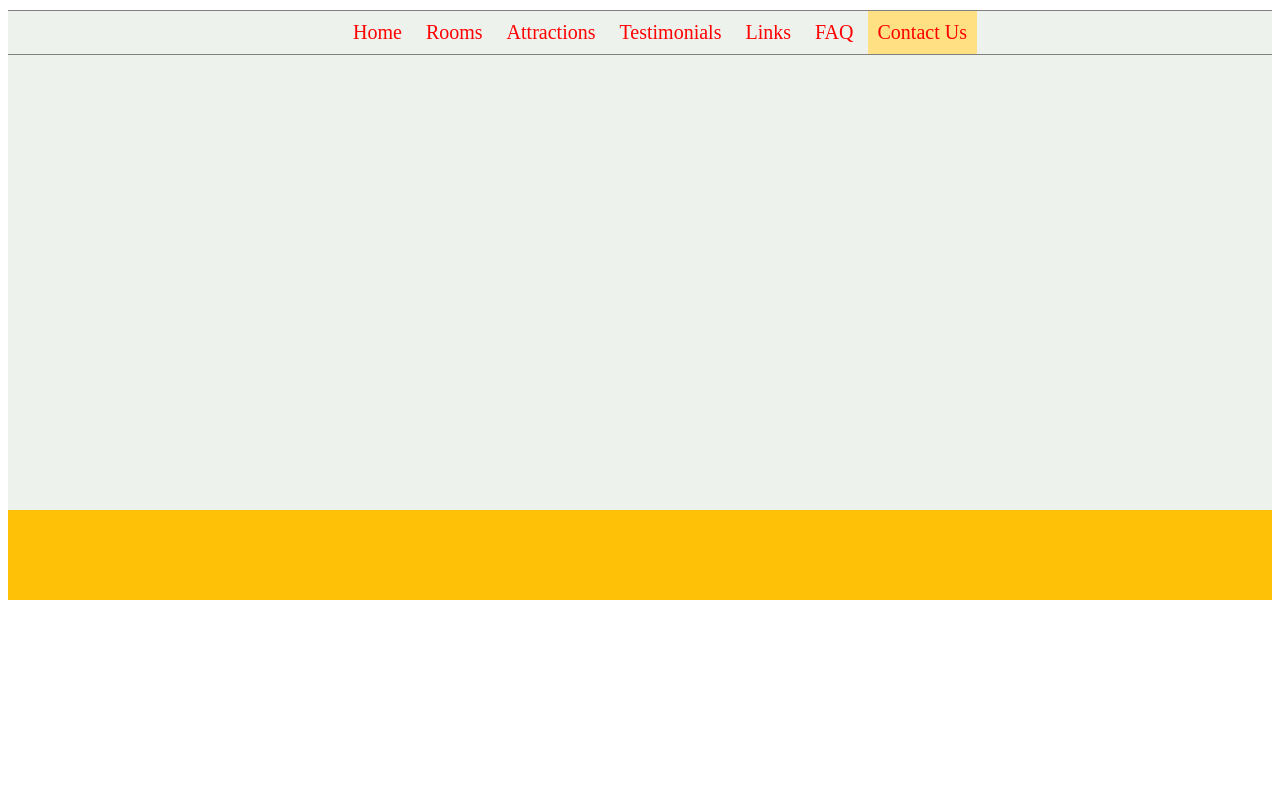
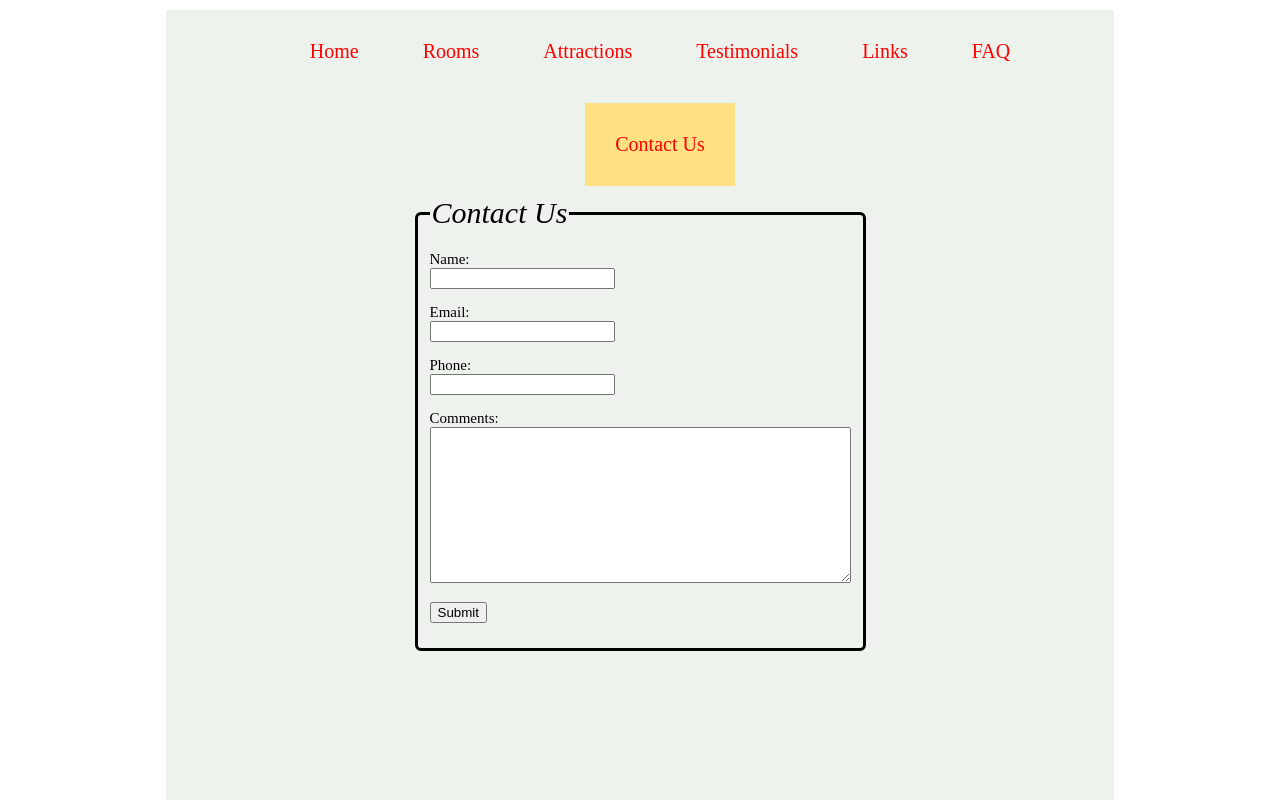
Before and after one commit to lavabyrd/College-CA-JqueryUI, a plain HTML site: page contact.html in a window 1280 px wide. Shown: the top 800 px of the page. Drawn offline with nearby package versions, Linux system fonts and the light colour scheme.

Commit message:
added form and modified div on front page

```diff
--- a/contact.html
+++ b/contact.html
@@ -2,16 +2,19 @@
 <html>
   <head>
     <meta charset="utf-8">
-    <script type="text/javascript" src="script.js"></script>
+
+    <script src="https://code.jquery.com/jquery-3.2.1.js" integrity="sha256-DZAnKJ/6XZ9si04Hgrsxu/8s717jcIzLy3oi35EouyE="crossorigin="anonymous"></script>
+    <script src="https://code.jquery.com/ui/1.12.1/jquery-ui.js" integrity="sha256-T0Vest3yCU7pafRw9r+settMBX6JkKN06dqBnpQ8d30="crossorigin="anonymous"></script>
+    <script src="script.js"></script>
     <link rel="stylesheet" type="text/css" href="css/stylesheet.css">
-    <title>Galway BandB</title>
+    <title>The Emerald Isle</title>
   </head>
   <body>
     <div id="back">
       <div id="menu">
           <ul id="header_menu">
             <a href="/index.html"><li>Home</li></a>
-            <a href="/Rooms.html"><li>Rooms</li></a>
+            <a href="/rooms.html"><li>Rooms</li></a>
             <a href="/attractions.html"><li>Attractions</li></a>
             <a href="/testimonials.html"><li>Testimonials</li></a>
             <a href="/links.html"><li>Links</li></a>
@@ -19,9 +22,32 @@
             <a href="/contact.html" class="active"><li>Contact Us</li></a>
           </ul>
       </div>
-      <div id="second">
-      </div>
-      <div id="third">
+
+      <div class="container">
+        <fieldset id="contact_form_fieldset">
+          <legend id="contact_us">Contact Us</legend>
+          <form action="" method="post" id="contact_form">
+            <p>
+              <label for="customer_name" class="form_labels">Name:</label>
+              <input type="text" name="customer_name" id="username" required/>
+            </p>
+            <p>
+              <label for="customer_email" class="form_labels">Email:</label>
+              <input type="text" name="customer_email" id="email" required/>
+            </p>
+            <p>
+              <label for="customer_phone" class="form_labels">Phone:</label>
+              <input type="text" name="customer_phone" id="phone" required/>
+            </p>
+            <p>
+              <label for="customer_comment" style="vertical-align: top;" class="form_labels">Comments:</label>
+              <textarea name="customer_comment" id="customer_comment" cols="50" rows="10" required></textarea>
+            </p>
+            <p>
+              <input type="button" name="submit" value="Submit" id="submitbutton" onClick="alert('Submitted.');"/>
+            </p>
+          </form>
+        </fieldset>
       </div>
     </div>
     <div id="footer">
--- a/css/stylesheet.css
+++ b/css/stylesheet.css
@@ -1,7 +1,8 @@
 #back {
   background: #edf2ed;
-  width: 100%;
-  height: 500px;
+  width: 75%;
+  height: 1000px;
+    margin: auto;
 }
 /*
 #menu {
@@ -20,8 +21,10 @@
     text-align: center;
     margin: 0;
     margin-top: 10px;
+/*
     border-top: 1px solid grey;
     border-bottom: 1px solid grey;
+*/
 
 }
 #header_menu  li{
@@ -46,21 +49,63 @@
     }
 }
 */
+#third {
+    width: 70%;
+    height: auto;
+    float: left;
+    margin-left: 15px;
+    border: 3px solid blue;
+    border-radius: 9px;
+    margin-top: 20px;
+}
+
+#main_body_index {
+  margin: 20px;
+}
+
+#forth {
+    width: 10%;
+    height: auto;
+    float: right;
+    border: 3px solid blue;
+
+}
+
 #footer {
-  width: 100%;
+  width: 75%;
   height: 90px;
   background: #FFC107;
   bottom: 0;
+    margin: auto;
 }
 #menu li {
     display: inline-block;
-    padding: 10px;
+    padding: 30px;
+    margin-bottom: 10px;
 }
 #second {
     text-align: center;
 }
 
 #front_image {
-    width: 600px;
+    width: 50%;
     height: 300px;
+    margin: auto;
 }
+#contact_form_fieldset {
+  width: 40%;
+  margin: auto;
+  border: 3px solid black;
+  border-radius: 6px;
+}
+
+#contact_form {
+  width: 30%;
+  font-size: 15px;
+
+}
+
+#contact_us {
+  font-style: italic;
+  font-size: 30px;
+  }
```
Also changed, not shown: index.html (+12 -4 lines), script.js (+5 -12 lines).
